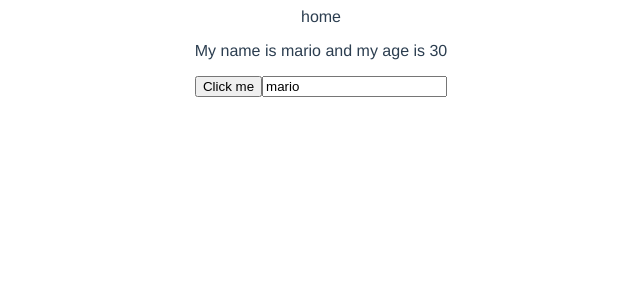
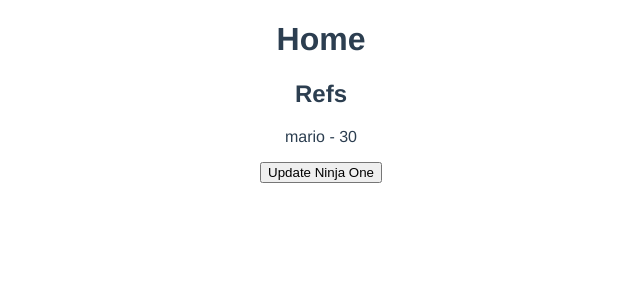
Before and after one commit to Charlon-Dale/chad-blog, a Vue app: page / in a window 1280 px wide. Shown: the top 300 px of the page, without its empty margins (319-959 px from the left). Built offline with nearby package versions, Linux system fonts and the light colour scheme.

Commit message:
set another template

```diff
--- a/src/views/Home.vue
+++ b/src/views/Home.vue
@@ -1,34 +1,25 @@
 <template>
   <div class="home">
-    home
-    <p>My name is {{ name }} and my age is {{ age }}</p>
-    <button @click="handleClick">Click me</button>
-    <input type="text" v-model="name">
+    <h1>Home</h1>
+    <h2>Refs</h2>
+    <p>{{ ninjaOne.name }} - {{ ninjaOne.age }}</p>
+    <button @click="updateNinjaOne">Update Ninja One</button>
   </div>
 </template>
 
 <script>
-import { ref } from 'vue'
+import { ref, reactive } from 'vue'
 
 export default {
   name: 'Home',
   setup() {
-    //const p = ref(null)
+    const ninjaOne = ref({ name: 'mario', age: 30 })
 
-    const name = ref('mario')
-    const age = ref(30)
-
-    const handleClick = () => {
-      name.value = 'luigi'
-      age.value = 35
+    const updateNinjaOne = () => {
+      ninjaOne.value.age = 40
     }
 
-    return { name, age, handleClick }
-  },
-  data() {
-    return {
-      score: 5
-    }
+    return { ninjaOne, updateNinjaOne }
   }
 }
 </script>
```
